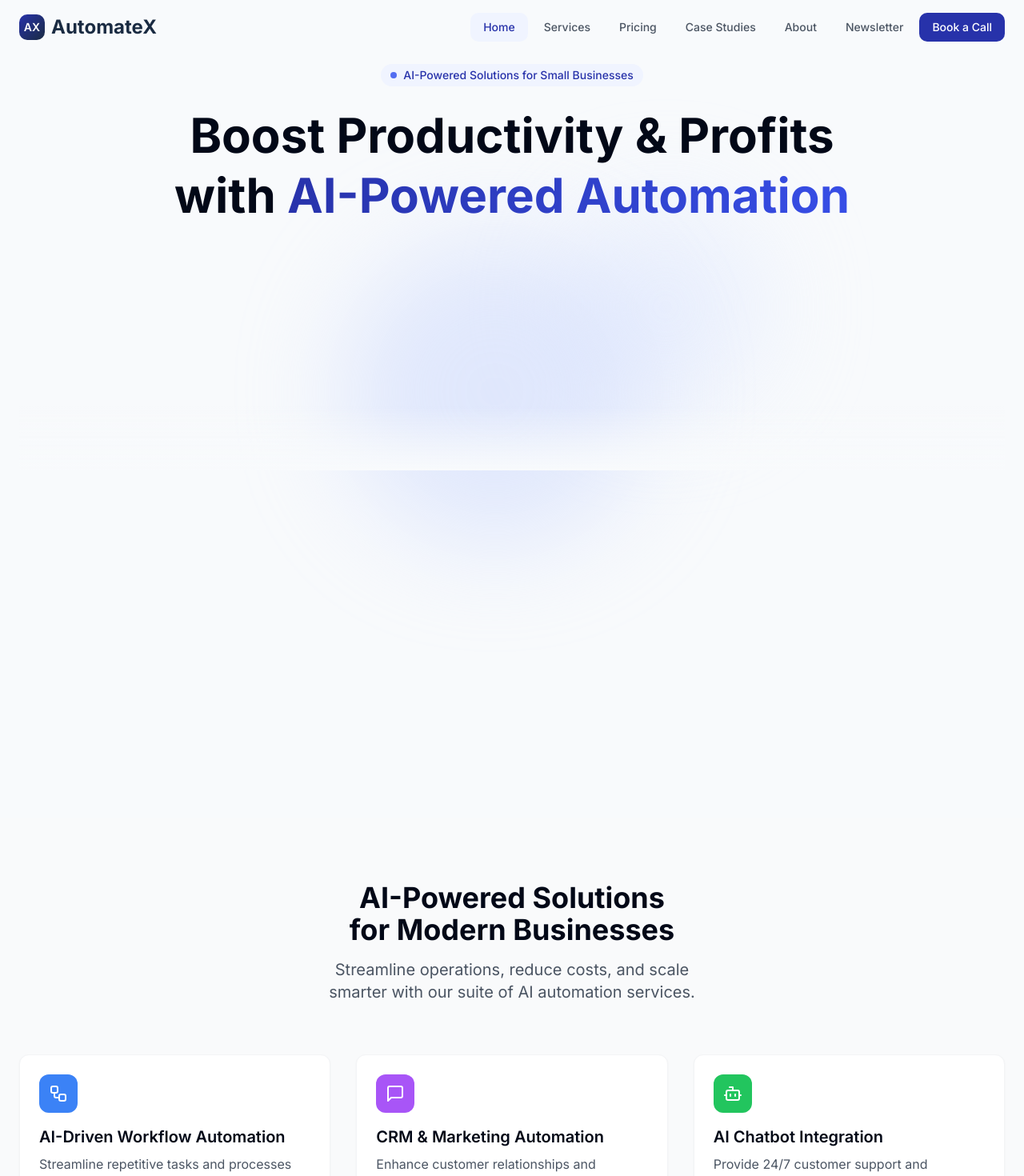
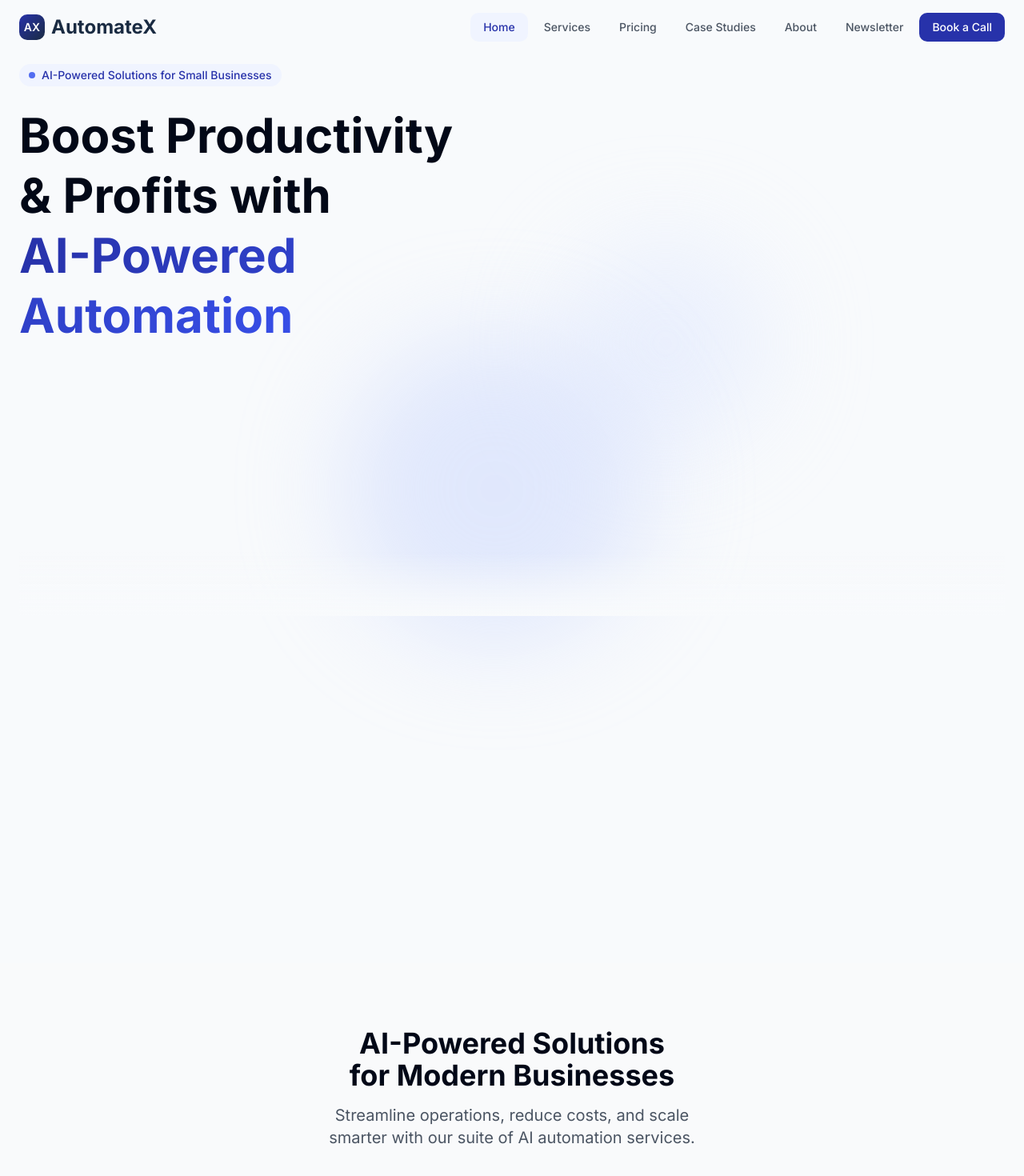
Before and after one commit to ZhuyuNtzh/deep-blue-flow-45, a React (Vite) app: page / in a window 1280 px wide. Shown: the top 1470 px of the page at 80% size. Built offline with nearby package versions, Linux system fonts and the light colour scheme.

Commit message:
Investigate missing image
The prompt indicates that an image is not displaying as expected. This commit initiates an investigation into the cause of the missing image.

```diff
--- a/src/components/Hero.tsx
+++ b/src/components/Hero.tsx
@@ -46,7 +46,8 @@ const Hero = () => {
       </div>
 
       <div className="container mx-auto px-4 md:px-6 relative z-10">
-        <div className="max-w-4xl mx-auto text-center">
+        <div className="grid grid-cols-1 lg:grid-cols-2 gap-8 items-center">
+          <div className="text-center lg:text-left">
             <div className="mb-6 inline-flex items-center rounded-full bg-flux-50 px-3 py-1 text-sm font-medium text-flux-800 animate-fade-in">
               <span className="flex h-2 w-2 rounded-full bg-flux-500 mr-2"></span>
               AI-Powered Solutions for Small Businesses
@@ -57,11 +58,11 @@ const Hero = () => {
               <span className="text-gradient"> AI-Powered Automation</span>
             </h1>
 
-          <p className="text-xl text-gray-600 mb-8 max-w-2xl mx-auto animate-fade-up opacity-0 animation-delay-100 text-balance">
+            <p className="text-xl text-gray-600 mb-8 lg:max-w-xl animate-fade-up opacity-0 animation-delay-100 text-balance">
               We help small businesses scale smarter with AI and automation solutions tailored for efficiency.
             </p>
 
-          <div className="flex flex-col sm:flex-row gap-4 justify-center animate-fade-up opacity-0 animation-delay-200">
+            <div className="flex flex-col sm:flex-row gap-4 justify-center lg:justify-start animate-fade-up opacity-0 animation-delay-200">
               <Link
                 to="/book-call"
                 className="px-6 py-3 rounded-lg bg-flux-800 text-white font-medium hover:bg-flux-700 transition-all duration-300 shadow-md hover:shadow-lg button-hover-effect"
@@ -77,7 +78,21 @@ const Hero = () => {
             </div>
           </div>
 
-        <div className="mt-16 relative">
+          <div className="hidden lg:block animate-fade-up opacity-0 animation-delay-300">
+            <div className="relative">
+              <div className="absolute -top-16 -right-16 w-32 h-32 bg-flux-100 rounded-full opacity-60 blur-xl"></div>
+              <div className="absolute -bottom-8 -left-8 w-24 h-24 bg-flux-200 rounded-full opacity-50 blur-xl"></div>
+
+              <img
+                src="/lovable-uploads/83456b95-a15e-433b-a37a-c7513d962bbb.png"
+                alt="AI Automation Visualization"
+                className="rounded-xl shadow-2xl relative z-10 border border-gray-200"
+              />
+            </div>
+          </div>
+        </div>
+
+        <div className="mt-16 relative lg:mt-24">
           <div className="absolute inset-0 bg-gradient-to-t from-background to-transparent h-20 z-10 bottom-0"></div>
           <div className="relative z-0 max-w-5xl mx-auto rounded-xl shadow-2xl overflow-hidden border border-gray-200 glass animate-fade-up opacity-0 animation-delay-300">
             <div className="w-full h-[28rem] bg-gray-900 rounded-t-xl">
```
Also changed, not shown: public/lovable-uploads/83456b95-a15e-433b-a37a-c7513d962bbb.png (added). Lines whose indentation alone changed are shown as unchanged.
